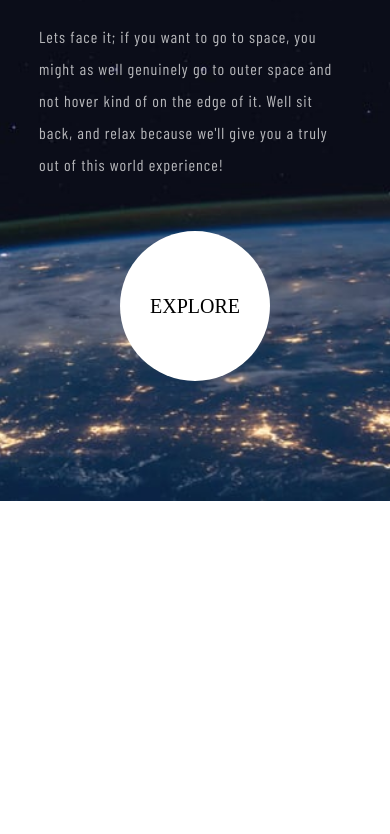
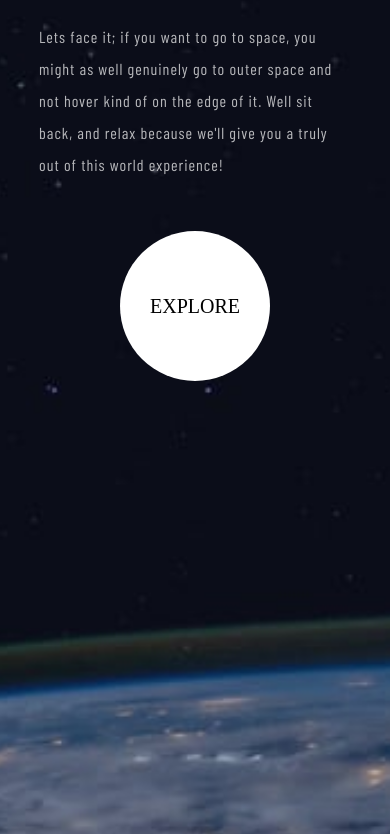
Before and after one commit to nickolastichd/Universe, a website built with Parcel: page index.html in a window 390 px wide. Shown: the part 343-1177 px from the top of the page. Before the commit the page ends 844 px from the top, so only its background shows below. Built offline with nearby package versions, Linux system fonts and the light colour scheme; a web font is replaced by a local one.

Commit message:
Fixed mobile version

```diff
--- a/scss/elements/_home.scss
+++ b/scss/elements/_home.scss
@@ -15,7 +15,7 @@
 
     @media (max-width: 511px) {
         background-image: url(../scss/assets/home/background-home-mobile.jpg);
-        height: 100vh;
+        height: 1500px;
         background-size: cover;
     }
 }
--- a/scss/main.scss
+++ b/scss/main.scss
@@ -7,4 +7,5 @@
 
 body {
     box-sizing: border-box;
+    scroll-behavior: smooth;
 }
```
Also changed, not shown: scss/main.css, 1 other file.
